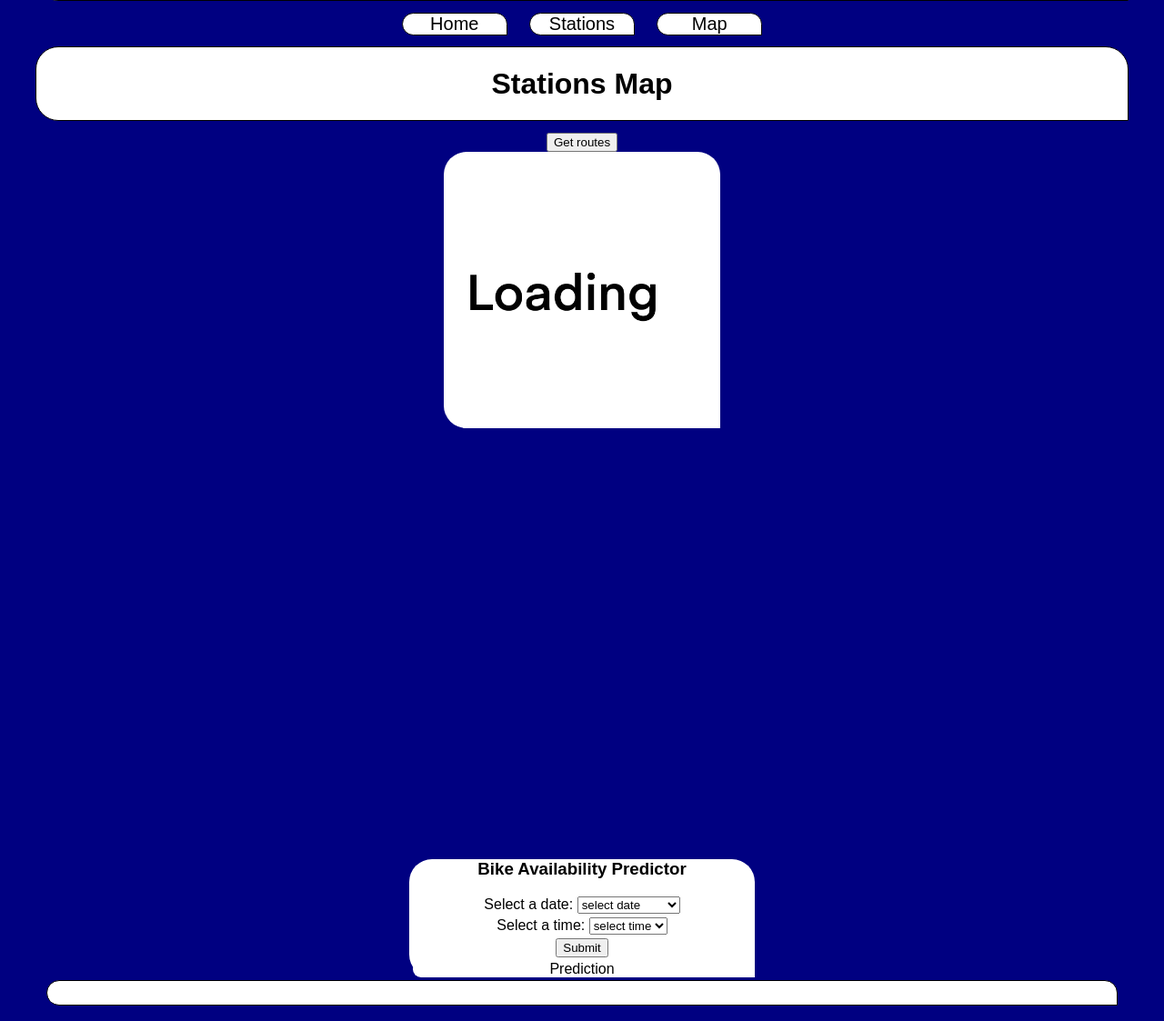
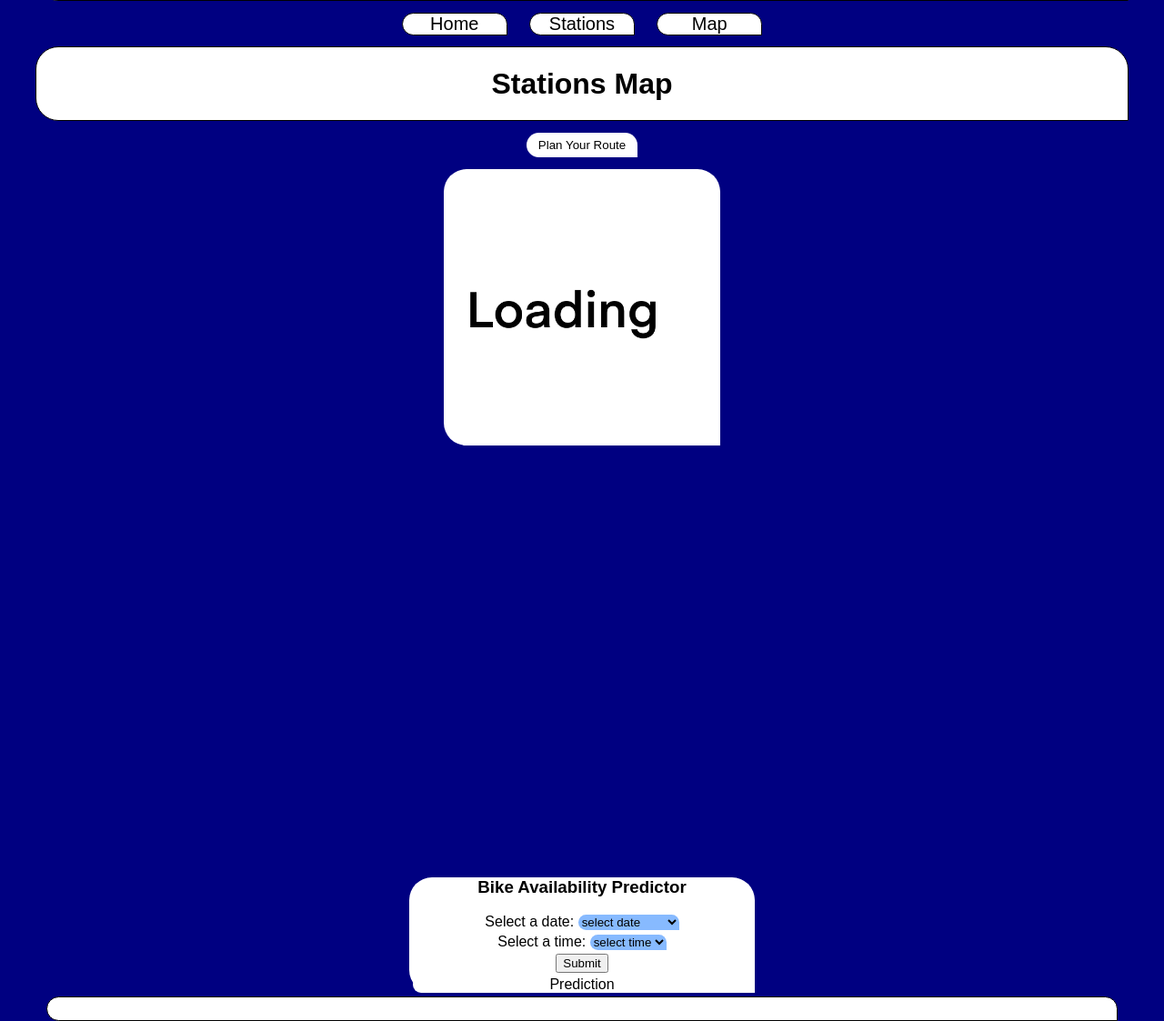
Before and after one commit to EoinOhAnnagain/Dublin-Bikes-Web-Application, a Flask app: page /map in a window 1280 px wide. Shown: the part 309-1432 px from the top of the page at 91% size. Run offline with Flask 2, Linux system fonts and the light colour scheme; data that the repository does not hold is empty; some libraries are stand-ins or nearby versions.

Commit message:
CSS and animation applied to the route planning div

```diff
--- a/flaskapp/static/map.js
+++ b/flaskapp/static/map.js
@@ -100,10 +100,17 @@ function populateDirectionSelection() {
 function displayDirectionsDiv() {
 //used to display routing div as otherwise page gets overloaded
   var x = document.getElementById("directionsSelection");
-  if (x.style.display === "none") {
-    x.style.display = "block";
+  if (x.style.opacity === "0") {
+    x.style.opacity = "1";
+    x.style.height = "fit-content";
+    x.style.padding = "1%";
+    x.style.marginBottom = "1%";
   } else {
-    x.style.display = "none";
+    x.style.opacity = "0";
+    x.styleheight = "0";
+    x.style.padding = "0";
+    x.style.marginBottom = "0";
+    x.style.margintop = "0";
   }
 }
 
--- a/flaskapp/static/style.css
+++ b/flaskapp/static/style.css
@@ -127,7 +127,6 @@ a {
 
 a li {
     background-color: white;
-    color: black;
     transition: .5s ease;
 }
 
@@ -137,8 +136,7 @@ a:hover {
 }
 
 a li:hover {
-    color: white;
-    background-color: black;
+    background-color: #87baff;
     transition: .5s ease;
 }
 
@@ -323,7 +321,7 @@ td img {
 }
 
 .float_box2 {
-    background-color: #87baff;
+    background-color: #4f5153;
     vertical-align: top;
     width: 40%;
     min-width: 40%;
@@ -346,3 +344,46 @@ td img {
 .closed {
     background-color: salmon;
 }
+
+#router {
+    background-color: white;
+    padding:1%;
+    padding-top: 0.5%;
+    padding-bottom: 0.5%;
+    margin-bottom: 1%;
+    border-radius: 25px;
+    border-bottom-right-radius: 0px;
+    transition: .5s ease;
+    border: none;
+}
+
+#router:hover {
+    background-color: #87baff;
+    transition: .5s ease;
+}
+
+#directionsSelection {
+    text-align: center;
+    transition: .5s ease-out;
+    width: fit-content;
+    padding: 0;
+    height: 0;
+    margin: auto;
+    opacity: 0;
+    margin-bottom: 0;
+    transition: .5s ease;
+}
+
+.origin-select {
+    margin: auto;
+}
+.destination-select {
+    margin: auto;
+}
+
+select {
+    background-color: #87baff;
+    border: none;
+    border-radius: 25px;
+    border-bottom-right-radius: 0px;
+}
--- a/flaskapp/templates/map.html
+++ b/flaskapp/templates/map.html
@@ -17,20 +17,21 @@ Stations Map
 
 {% block map %}
 
-<button onclick="displayDirectionsDiv();getLocation();">Get routes</button>
+<button id='router' onclick="displayDirectionsDiv();getLocation();">Plan Your Route</button>
 
-<div id="directionsSelection" style="display: none">
+<div id="directionsSelection">
 
-    <div class="origin-select"  style="width:200px;">
+    <div class="origin-select">
     <select id="originDropDown">
-
+        <option selected disabled>Select Your Origin</option>
     </select>
     </div>
 
+    <br>
 
-    <div class="destination-select"  style="width:200px;">
+    <div class="destination-select">
     <select id="destinationDropDown">
-
+        <option selected disabled>Select Your Destination</option>
     </select>
     </div>
 
```
